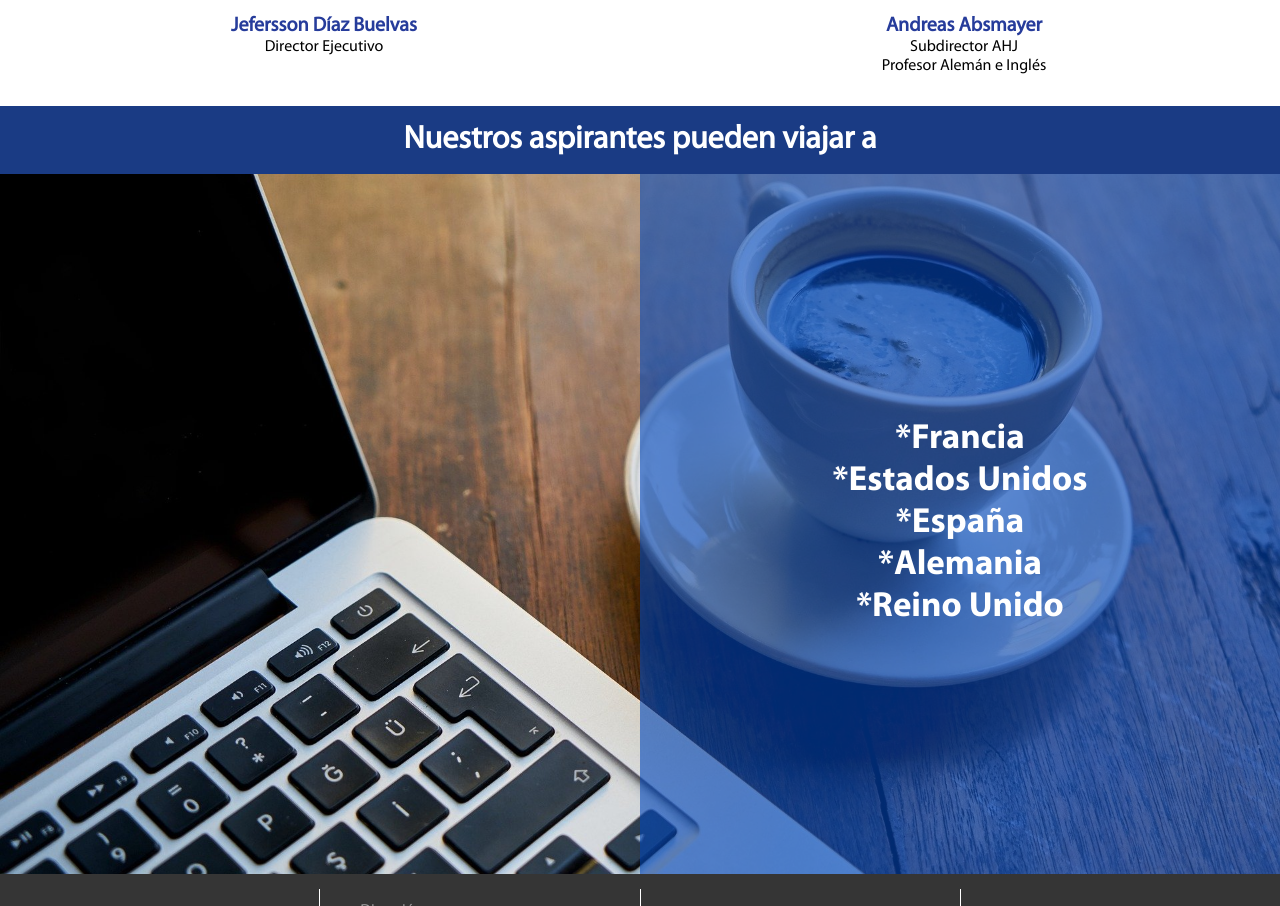
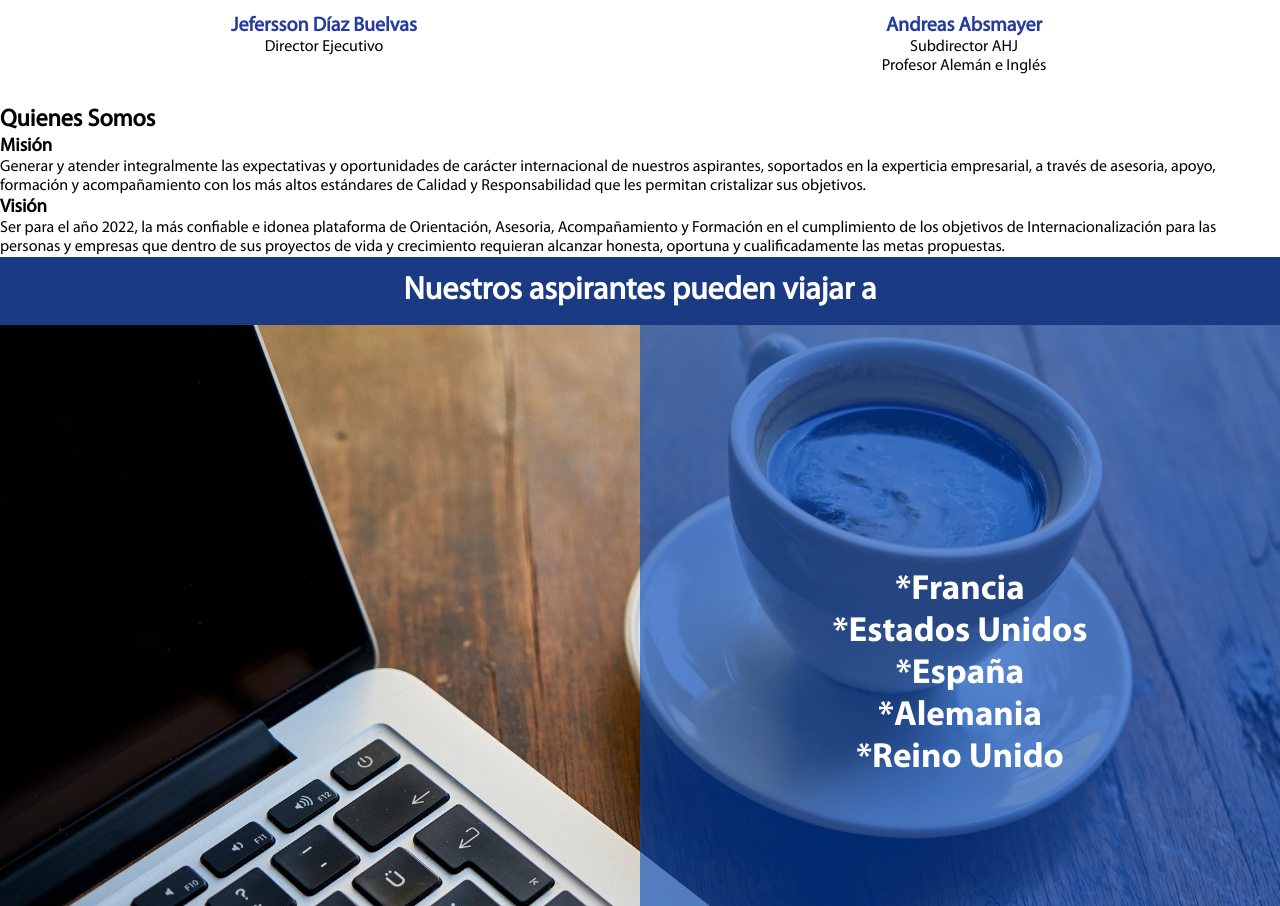
Before and after one commit to Damamapi/ahj, an Angular app: page /about-us in a window 1280 px wide. Shown: the part 1020-1926 px from the top of the page. Built offline with nearby package versions, Linux system fonts and the light colour scheme.

Commit message:
se agrega el quienes somos y se modifica el link de whatsapp

```diff
--- a/src/app/components/shared/footer/footer.component.html
+++ b/src/app/components/shared/footer/footer.component.html
@@ -37,7 +37,7 @@
                 <img src="../../../../assets/img/icons/instagram.png" class="footer__content_social_network-img"
                     alt="Instagram">
             </a>
-            <a href="https://wa.me/+573208997379?text=¡Hola(a)%20me%20gustaría%20tener%20más%20información!" target="_blank" class="footer__content_social_network">
+            <a href="https://api.whatsapp.com/send?phone=+573208997379" target="_blank" class="footer__content_social_network">
                 <img src="../../../../assets/img/icons/whatsapp.png" class="footer__content_social_network-img"
                     alt="Whatsapp">
             </a>
--- a/src/app/components/slider/slider.component.html
+++ b/src/app/components/slider/slider.component.html
@@ -24,7 +24,7 @@
         <a href="https://www.instagram.com/ahjinternationalservice/?hl=es-la" target="_blank" class="slider__social-networks-links">
             <img src="../../../assets/img/icons/instagram_blue.png" class="slider__social-networks-links-icons" alt="Instagram">
         </a>
-        <a href="https://wa.me/+573208997379?text=¡Hola(a)%20me%20gustaría%20tener%20más%20información!" target="_blank" class="slider__social-networks-links">
+        <a href="https://api.whatsapp.com/send?phone=+573208997379" target="_blank" class="slider__social-networks-links">
             <img src="../../../assets/img/icons/whatsapp_blue.png" class="slider__social-networks-links-icons" alt="Whatsapp">
         </a>
     </div>
--- a/src/app/pages/about-us/about-us.component.html
+++ b/src/app/pages/about-us/about-us.component.html
@@ -26,6 +26,26 @@
         </div>
     </div>
 </section>
+<section class="who-are-we content animated fadeIn">
+    <h2 class="who-are-we-title">Quienes Somos</h2>
+    <div class="who-are-we__mision-vision">
+        <div class="who-are-we__mision-vision-content">
+            <h3 class="who-are-we__mision-vision-content-title">Misión</h3>
+            <p class="who-are-we__mision-vision-content-text">Generar y atender integralmente las expectativas y oportunidades
+                de carácter internacional de nuestros aspirantes,
+                soportados en la experticia empresarial, a través de asesoria, apoyo, formación y acompañamiento con los
+                más altos
+                estándares de Calidad y Responsabilidad que les permitan cristalizar sus objetivos.</p>
+        </div>
+        <div class="who-are-we__mision-vision-content">
+            <h3 class="who-are-we__mision-vision-content-title">Visión</h3>
+            <p class="who-are-we__mision-vision-content-text">Ser para el año 2022, la más confiable e idonea plataforma de Orientación, Asesoria, Acompañamiento y Formación en el
+                cumplimiento de los objetivos de Internacionalización para las personas y empresas que dentro de sus
+                proyectos de vida y
+                crecimiento requieran alcanzar honesta, oportuna y cualificadamente las metas propuestas.</p>
+        </div>
+    </div>
+</section>
 <section class="our-candidates animated fadeIn">
     <h2 class="our-candidates__title">Nuestros aspirantes pueden viajar a</h2>
     <div class="our-candidates__content">
```
